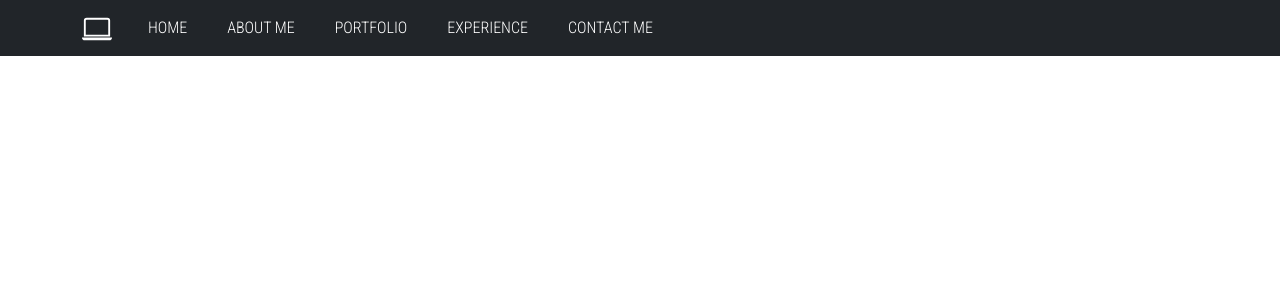
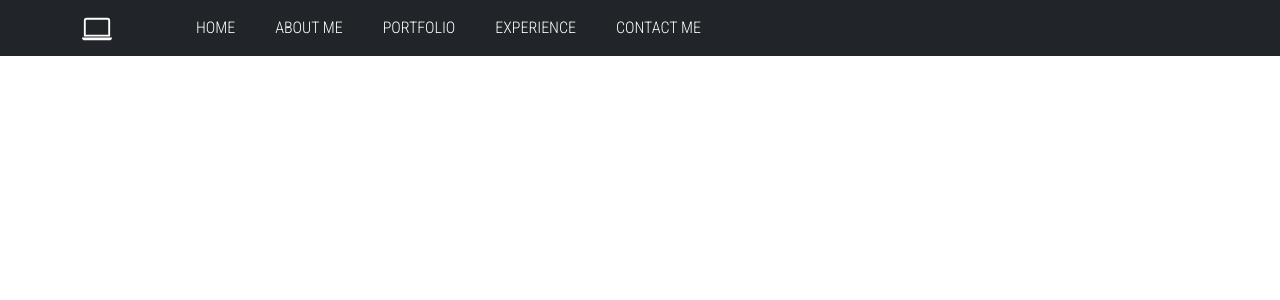
Before and after one commit to partyzl/portfolio, a React app: page / in a window 1280 px wide. Shown: the top 300 px of the page. Built offline with nearby package versions, Linux system fonts and the light colour scheme.

Commit message:
finished css

```diff
--- a/src/App.css
+++ b/src/App.css
@@ -32,7 +32,6 @@ nav ul li {
 .navbar-nav > li > a.active, .navbar-nav > li > a:focus {
     border-bottom: 3px solid var(--primary-blue);
     transition: 0.3s;
-    -ms-transform: scale(1.3);
     transform: scale(1.3);
-
+    padding: 0px 100px 0px 100px;
 }
--- a/src/components/Navbar/index.js
+++ b/src/components/Navbar/index.js
@@ -33,7 +33,7 @@ const Navbar = () => {
         </button>
         <div className="collapse navbar-collapse mr-auto" id="navbarSupportedContent">
           <div className=" d-flex justify-content-end">
-          <ul className="navbar-nav">
+          <ul className="navbar-nav mx-5">
             <li className="nav-item">
               <a className="nav-link" aria-current="page" href="#">
                 Home
```
